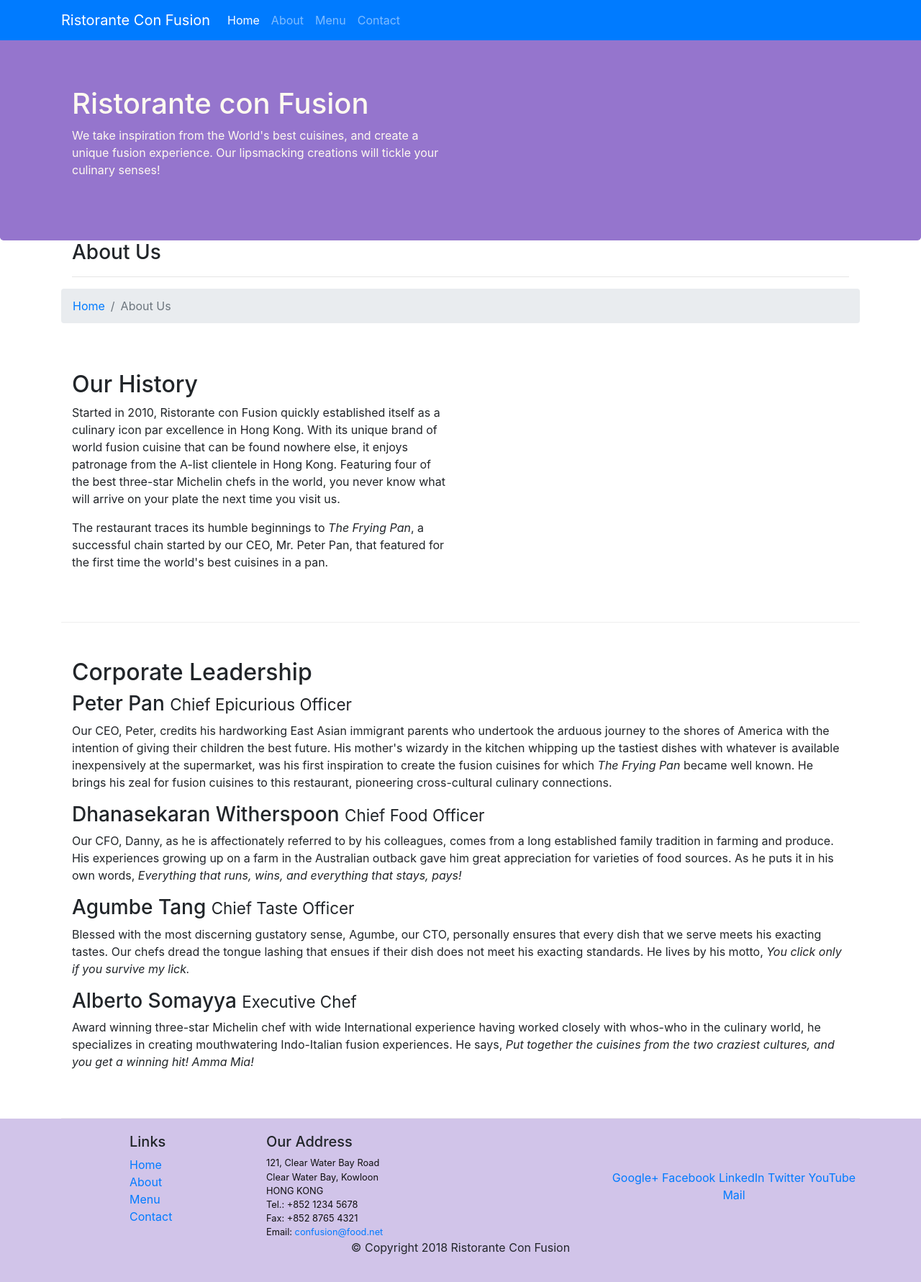
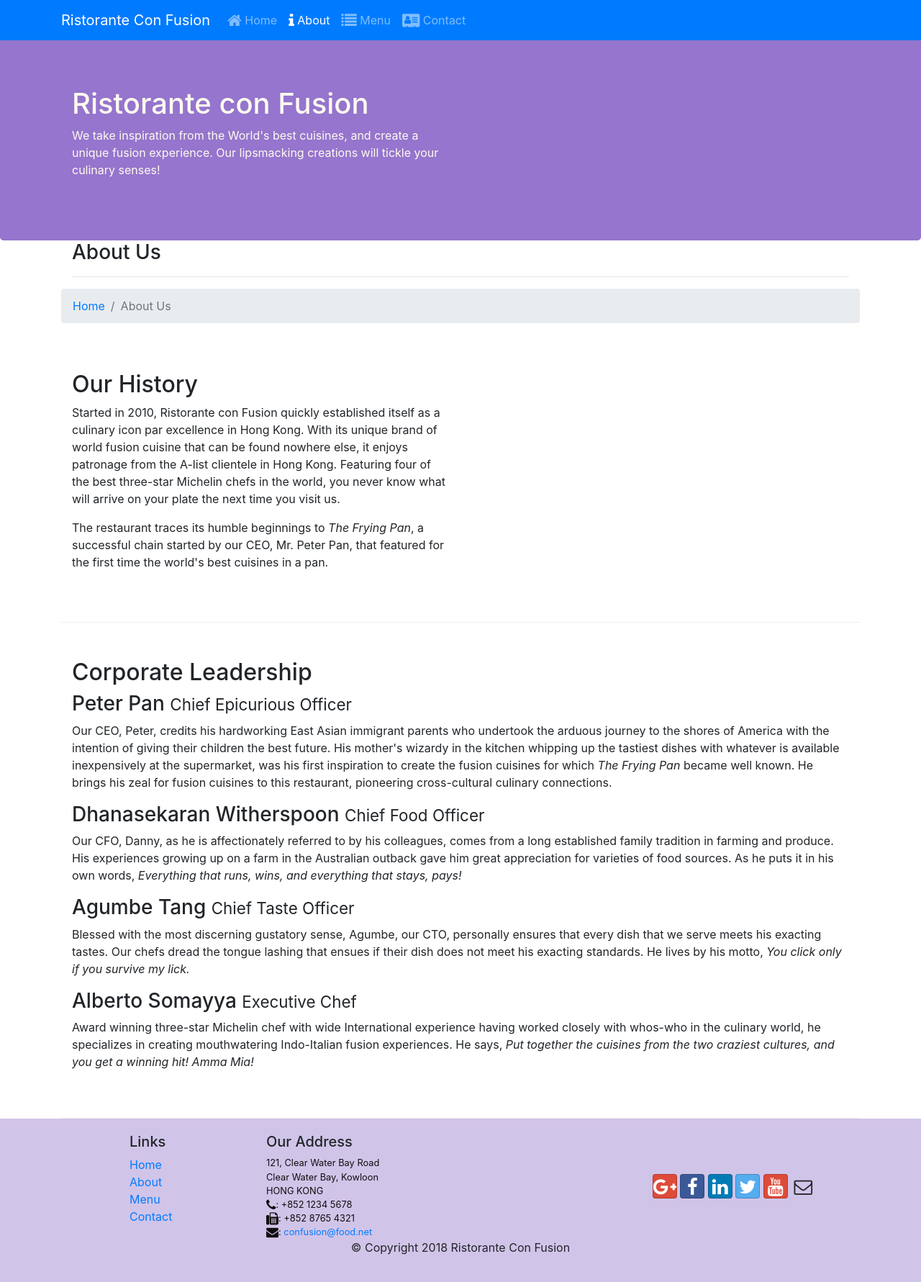
Before and after one commit to Nivedha123/conFusion, a website: page aboutus.html in a window 1280 px wide. Shown: the whole page at 72% size. Drawn offline with nearby package versions, Linux system fonts and the light colour scheme.

Commit message:
icon font

```diff
--- a/aboutus.html
+++ b/aboutus.html
@@ -6,6 +6,8 @@
     <title>Ristorante Con Fusion: About Us</title>
     <link rel="stylesheet" href="node_modules/bootstrap/dist/css/bootstrap.min.css">
     <link href="css/style.css" rel="stylesheet">
+    <link rel="stylesheet" href="node_modules/font-awesome/css/font-awesome.min.css">
+    <link rel="stylesheet" href="node_modules/bootstrap-social/bootstrap-social.css">
 
 </head>
 
@@ -18,10 +20,10 @@
             <a class="navbar-brand" href="./index.html">Ristorante Con Fusion</a>
             <div class="collapse navbar-collapse" id="Navbar">
                 <ul class="navbar-nav mr-auto">
-                    <li class="nav-item active"><a class="nav-link" href="./index.html">Home</a></li>
-                    <li class="nav-item"><a class="nav-link" href="#">About</a></li>
-                    <li class="nav-item"><a class="nav-link" href="#">Menu</a></li>
-                    <li class="nav-item"><a class="nav-link" href="#">Contact</a></li>
+                    <li class="nav-item"><a class="nav-link" href="./index.html"><span class="fa fa-home fa-lg"></span> Home</a></li>
+                    <li class="nav-item active"><a class="nav-link" href="#"><span class="fa fa-info fa-lg"></span> About</a></li>
+                    <li class="nav-item"><a class="nav-link" href="#"><span class="fa fa-list fa-lg"></span> Menu</a></li>
+                    <li class="nav-item"><a class="nav-link" href="#"><span class="fa fa-address-card fa-lg"></span> Contact</a></li>
                 </ul>
             </div>
         </div>
@@ -100,20 +102,22 @@
 		              121, Clear Water Bay Road<br>
 		              Clear Water Bay, Kowloon<br>
 		              HONG KONG<br>
-		              Tel.: +852 1234 5678<br>
-		              Fax: +852 8765 4321<br>
-		              Email: <a href="mailto:confusion@food.net">confusion@food.net</a>
+		              <i class="fa fa-phone fa-lg"></i>: +852 1234 5678<br>
+                    <i class="fa fa-fax fa-lg"></i>: +852 8765 4321<br>
+                    <i class="fa fa-envelope fa-lg"></i>:
+                    <a href="mailto:confusion@food.net">confusion@food.net</a>
 		           </address>
                 </div>
                 <div class="col-12 col-sm-4 align-self-center">
                     <div class="text-center">
-                        <a href="http://google.com/+">Google+</a>
-                        <a href="http://www.facebook.com/profile.php?id=">Facebook</a>
-                        <a href="http://www.linkedin.com/in/">LinkedIn</a>
-                        <a href="http://twitter.com/">Twitter</a>
-                        <a href="http://youtube.com/">YouTube</a>
-                        <a href="mailto:">Mail</a>
+                        <a class="btn btn-social-icon btn-google" href="http://google.com/+"><i class="fa fa-google-plus"></i></a>
+                        <a class="btn btn-social-icon btn-facebook" href="http://www.facebook.com/profile.php?id="><i class="fa fa-facebook"></i></a>
+                        <a class="btn btn-social-icon btn-linkedin" href="http://www.linkedin.com/in/"><i class="fa fa-linkedin"></i></a>
+                        <a class="btn btn-social-icon btn-twitter" href="http://twitter.com/"><i class="fa fa-twitter"></i></a>
+                        <a class="btn btn-social-icon btn-google" href="http://youtube.com/"><i class="fa fa-youtube"></i></a>
+                        <a class="btn btn-social-icon" href="mailto:"><i class="fa fa-envelope-o"></i></a>
                     </div>
+
                 </div>
            </div>
            <div class="row justify-content-center">
--- a/package.json
+++ b/package.json
@@ -15,6 +15,8 @@
   },
   "dependencies": {
     "bootstrap": "^4.4.1",
+    "bootstrap-social": "^5.1.1",
+    "font-awesome": "^4.7.0",
     "jquery": "^3.5.0",
     "popper.js": "^1.12.9"
   }
```
Also changed, not shown: index.html (+20 -13 lines), 1 other file.
